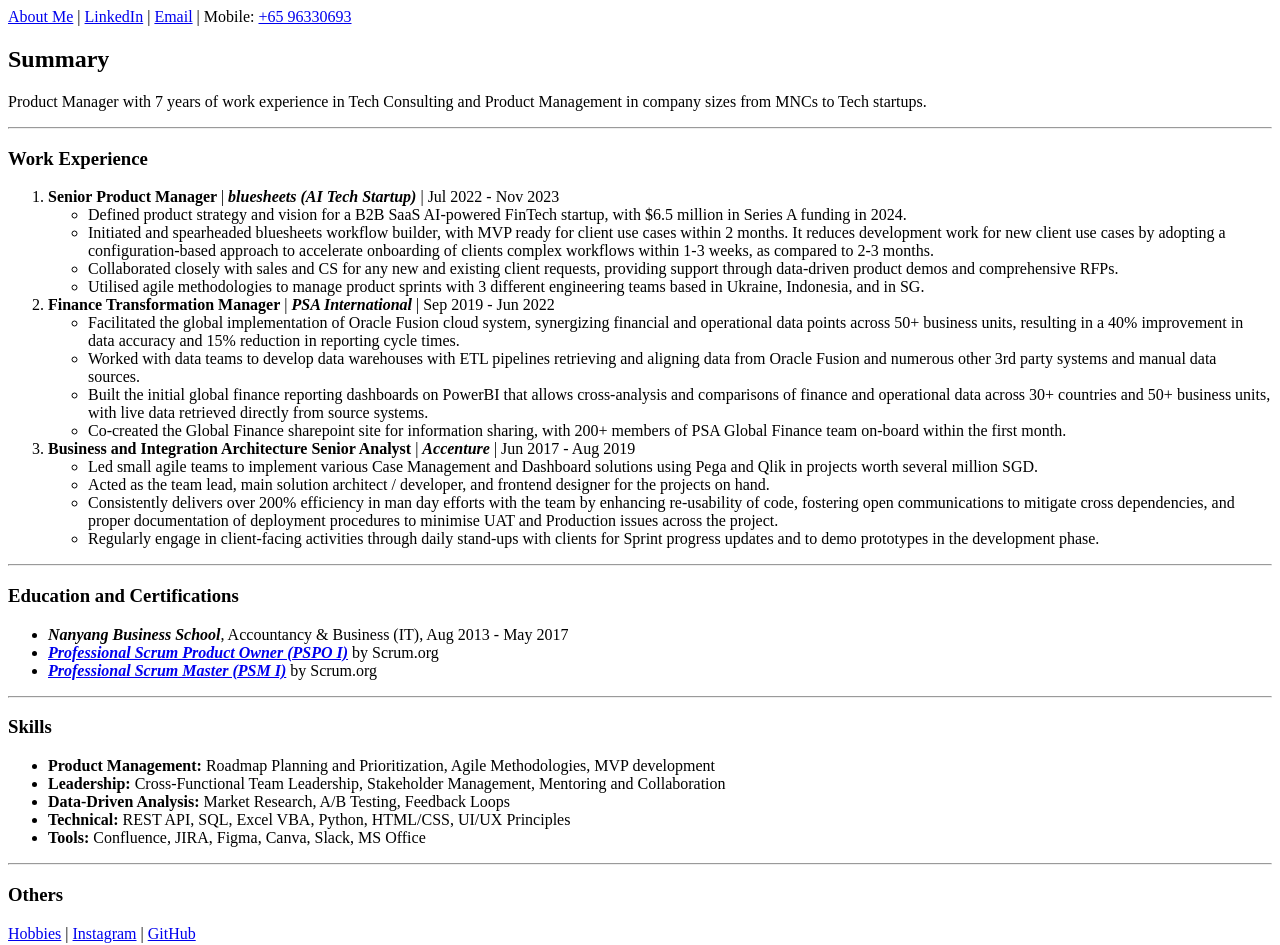
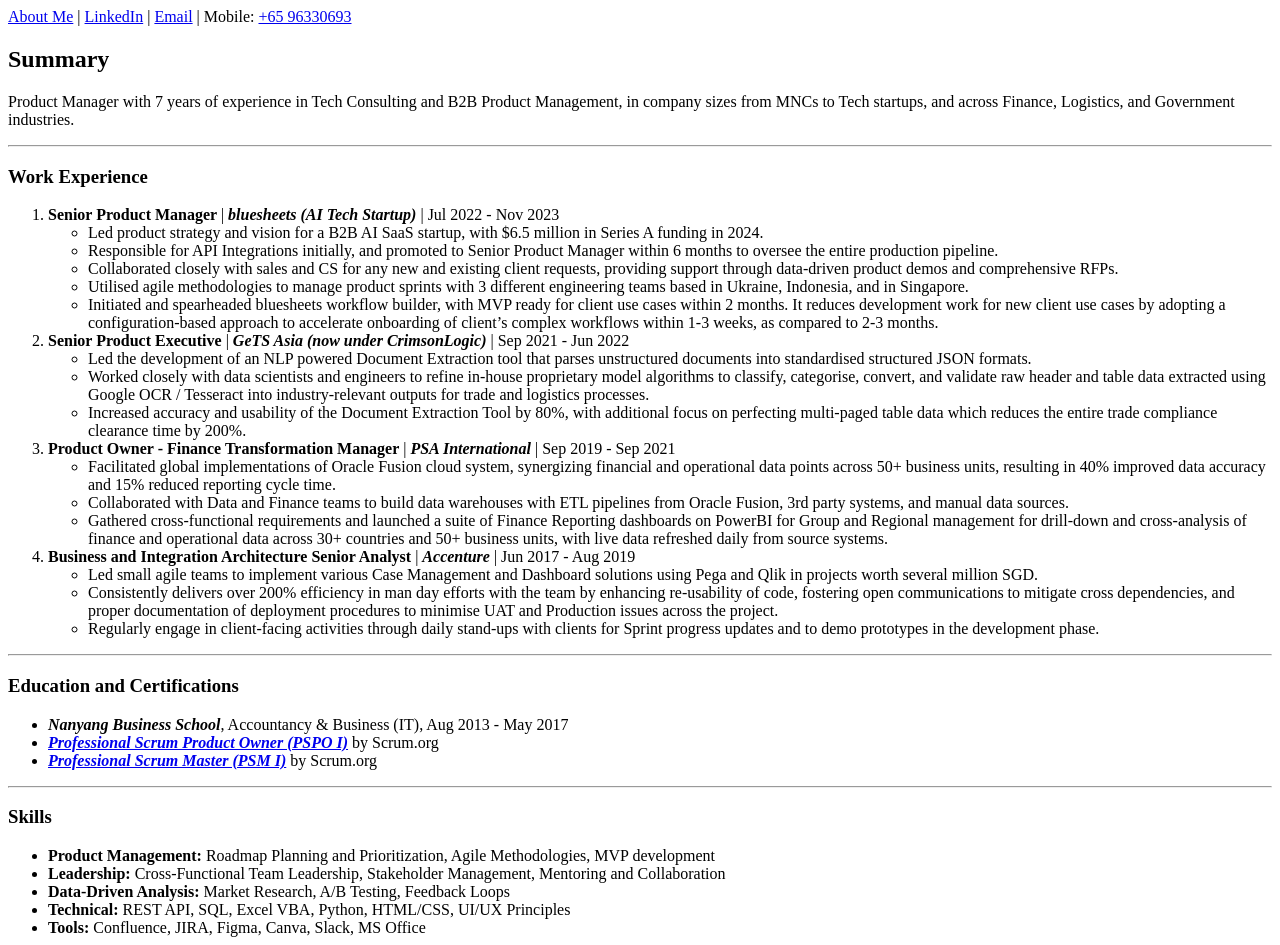
Before and after one commit to evilnoob123/billylow, a plain HTML site: page index.html in a window 1280 px wide. Shown: the top 945 px of the page. Drawn offline with Linux system fonts and the light colour scheme.

Commit message:
Update index.html

```diff
--- a/index.html
+++ b/index.html
@@ -14,7 +14,7 @@
   </div>
 
   <p><h2>Summary</h2>
-    Product Manager with 7 years of work experience in Tech Consulting and Product Management in company sizes from MNCs to Tech startups.
+    Product Manager with 7 years of experience in Tech Consulting and B2B Product Management, in company sizes from MNCs to Tech startups, and across Finance, Logistics, and Government industries.
   </p>
 
   <hr/>
@@ -23,22 +23,28 @@
     <ol>
       <li><b> Senior Product Manager </b> | <b><i>bluesheets (AI Tech Startup)</i></b> | Jul 2022 - Nov 2023</li>
         <ul>
-          <li>Defined product strategy and vision for a B2B SaaS AI-powered FinTech startup, with $6.5 million in Series A funding in 2024.</li>
-          <li>Initiated and spearheaded bluesheets workflow builder, with MVP ready for client use cases within 2 months. It reduces development work for new client use cases by adopting a configuration-based approach to accelerate onboarding of clients complex workflows within 1-3 weeks, as compared to 2-3 months.</li>
+          <li>Led product strategy and vision for a B2B AI SaaS startup, with $6.5 million in Series A funding in 2024.</li>
+          <li>Responsible for API Integrations initially, and promoted to Senior Product Manager within 6 months to oversee the entire production pipeline.</li>
           <li>Collaborated closely with sales and CS for any new and existing client requests, providing support through data-driven product demos and comprehensive RFPs.</li>
-          <li>Utilised agile methodologies to manage product sprints with 3 different engineering teams based in Ukraine, Indonesia, and in SG.</li>
+          <li>Utilised agile methodologies to manage product sprints with 3 different engineering teams based in Ukraine, Indonesia, and in Singapore.</li>
+          <li>Initiated and spearheaded bluesheets workflow builder, with MVP ready for client use cases within 2 months. It reduces development work for new client use cases by adopting a configuration-based approach to accelerate onboarding of client’s complex workflows within 1-3 weeks, as compared to 2-3 months.</li>
         </ul>
-      <li> <b>Finance Transformation Manager</b> | <b><i>PSA International</i></b> | Sep 2019 - Jun 2022 </li>
+      <li> <b>Senior Product Executive</b> | <b><i>GeTS Asia (now under CrimsonLogic)</i></b> | Sep 2021 - Jun 2022 </li>
       <ul>
-        <li>Facilitated the global implementation of Oracle Fusion cloud system, synergizing financial and operational data points across 50+ business units, resulting in a 40% improvement in data accuracy and 15% reduction in reporting cycle times.</li>
-        <li>Worked with data teams to develop data warehouses with ETL pipelines retrieving and aligning data from Oracle Fusion and numerous other 3rd party systems and manual data sources.</li>
-        <li>Built the initial global finance reporting dashboards on PowerBI that allows cross-analysis and comparisons of finance and operational data across 30+ countries and 50+ business units, with live data retrieved directly from source systems.</li>
-        <li>Co-created the Global Finance sharepoint site for information sharing, with 200+ members of PSA Global Finance team on-board within the first month.</li>
+        <li>Led the development of an NLP powered Document Extraction tool that parses unstructured documents into standardised structured JSON formats.</li>
+        <li>Worked closely with data scientists and engineers to refine in-house proprietary model algorithms to classify, categorise, convert, and validate raw header and table data extracted using Google OCR / Tesseract into industry-relevant outputs for trade and logistics processes.</li>
+        <li>Increased accuracy and usability of the Document Extraction Tool by 80%, with additional focus on perfecting multi-paged table data which reduces the entire trade compliance clearance time by 200%.</li>
       </ul>
+      <li> <b>Product Owner - Finance Transformation Manager</b> | <b><i>PSA International</i></b> | Sep 2019 - Sep 2021 </li>
+      <ul>
+        <li>Facilitated global implementations of Oracle Fusion cloud system, synergizing financial and operational data points across 50+ business units, resulting in 40% improved data accuracy and 15% reduced reporting cycle time.</li>
+        <li>Collaborated with Data and Finance teams to build data warehouses with ETL pipelines from Oracle Fusion, 3rd party systems, and manual data sources.</li>
+        <li>Gathered cross-functional requirements and launched a suite of Finance Reporting dashboards on PowerBI for Group and Regional management for drill-down and cross-analysis of finance and operational data across 30+ countries and 50+ business units, with live data refreshed daily from source systems.</li>
+      </ul>
+
       <li> <b>Business and Integration Architecture Senior Analyst</b> | <b><i>Accenture</i></b> | Jun 2017 - Aug 2019 </li>
       <ul>
         <li>Led small agile teams to implement various Case Management and Dashboard solutions using Pega and Qlik in projects worth several million SGD.</li>
-        <li>Acted as the team lead, main solution architect / developer, and frontend designer for the projects on hand.</li>
         <li>Consistently delivers over 200% efficiency in man day efforts with the team by enhancing re-usability of code, fostering open communications to mitigate cross dependencies, and proper documentation of deployment procedures to minimise UAT and Production issues across the project.</li>
         <li>Regularly engage in client-facing activities through daily stand-ups with clients for Sprint progress updates and to demo prototypes in the development phase.</li>
       </ul>
```
